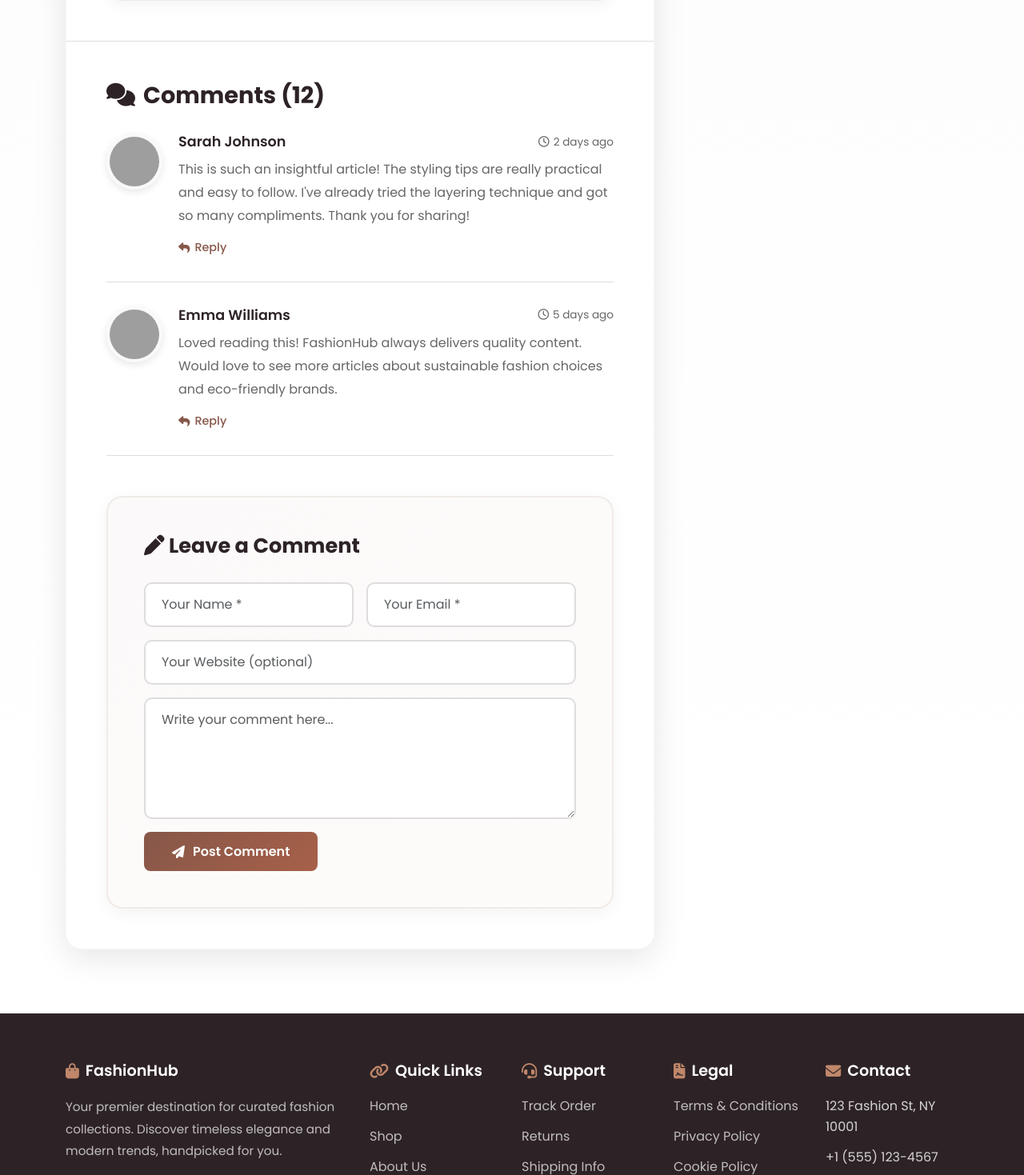
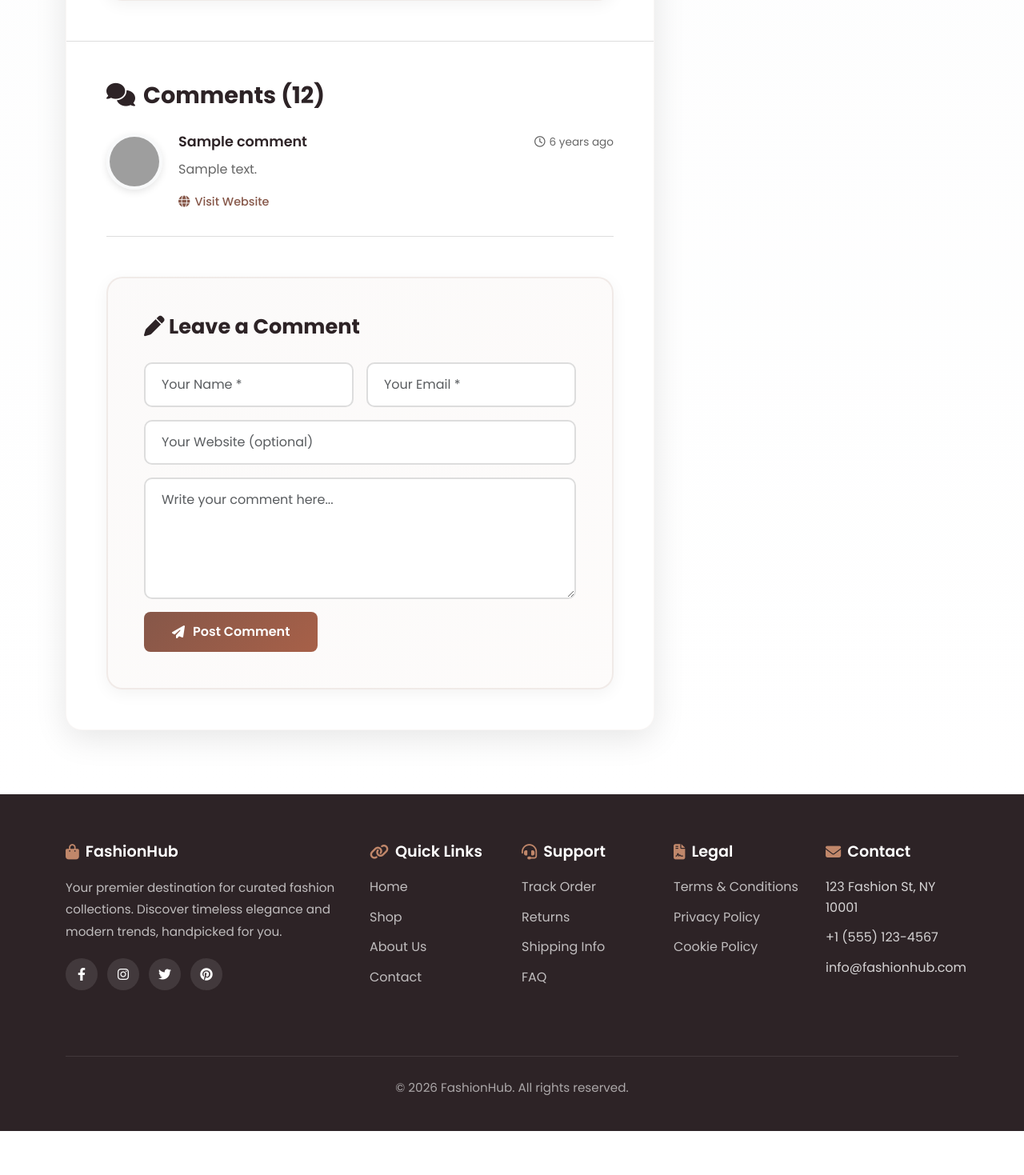
Before and after one commit to asalamin787/fashion_hub, a Laravel app: page /blog-details in a window 1280 px wide. Shown: the part 3644-5113 px from the top of the page at 80% size. After the commit the page ends 5058 px from the top, so only its background shows below. Run offline with Laravel 12, Linux system fonts and the light colour scheme; data comes from the database, SQL or seed files in the repository; tables that the repository leaves empty hold one stand-in row (values such as "Sample post"); grey boxes are pictures that could not be loaded.

Commit message:
Comment done

```diff
--- a/app/Http/Controllers/PageController.php
+++ b/app/Http/Controllers/PageController.php
@@ -2,6 +2,7 @@
 
 namespace App\Http\Controllers;
 
+use App\Http\Requests\StoreBlogCommentRequest;
 use App\Models\AboutPage;
 use App\Models\BlogPost;
 use App\Models\InstagramFeed;
@@ -395,7 +396,15 @@ class PageController extends Controller
             ->values()
             ->take(20);
 
+        $comments = collect();
+
         if ($blogPost instanceof BlogPost) {
+            $blogPost->load([
+                'approvedComments' => fn ($query) => $query->latest()->limit(20),
+            ]);
+
+            $comments = $blogPost->approvedComments;
+
             $relatedPosts = BlogPost::query()
                 ->published()
                 ->whereKeyNot($blogPost->getKey())
@@ -431,11 +440,26 @@ class PageController extends Controller
 
         return view('pages.blog_details', [
             'blogPost' => $blogPost,
+            'comments' => $comments,
             'relatedPosts' => $relatedPosts,
             'recentPosts' => $recentPosts,
             'categoryCounts' => $categoryCounts,
             'popularTags' => $popularTags,
         ]);
+    }
+
+    public function storeBlogComment(StoreBlogCommentRequest $request, BlogPost $blogPost)
+    {
+        $blogPost->comments()->create([
+            ...$request->validated(),
+            'is_approved' => true,
+        ]);
+
+        $blogPost->increment('comments_count');
+
+        return redirect()
+            ->route('blog.details', ['blogPost' => $blogPost->slug])
+            ->with('commentSubmitted', 'Your comment has been posted successfully.');
     }
 
     public function contact()
--- /dev/null
+++ b/app/Models/BlogComment.php
@@ -0,0 +1,47 @@
+<?php
+
+namespace App\Models;
+
+use Database\Factories\BlogCommentFactory;
+use Illuminate\Database\Eloquent\Builder;
+use Illuminate\Database\Eloquent\Factories\HasFactory;
+use Illuminate\Database\Eloquent\Relations\BelongsTo;
+use Illuminate\Database\Eloquent\Model;
+
+class BlogComment extends Model
+{
+    /** @use HasFactory<BlogCommentFactory> */
+    use HasFactory;
+
+    /**
+     * @var list<string>
+     */
+    protected $fillable = [
+        'blog_post_id',
+        'name',
+        'email',
+        'website',
+        'content',
+        'is_approved',
+    ];
+
+    /**
+     * @return array<string, string>
+     */
+    protected function casts(): array
+    {
+        return [
+            'is_approved' => 'boolean',
+        ];
+    }
+
+    public function blogPost(): BelongsTo
+    {
+        return $this->belongsTo(BlogPost::class);
+    }
+
+    public function scopeApproved(Builder $query): Builder
+    {
+        return $query->where('is_approved', true);
+    }
+}
--- a/app/Models/BlogPost.php
+++ b/app/Models/BlogPost.php
@@ -6,6 +6,7 @@ use Database\Factories\BlogPostFactory;
 use Illuminate\Database\Eloquent\Builder;
 use Illuminate\Database\Eloquent\Factories\HasFactory;
 use Illuminate\Database\Eloquent\Model;
+use Illuminate\Database\Eloquent\Relations\HasMany;
 
 class BlogPost extends Model
 {
@@ -54,6 +55,16 @@ class BlogPost extends Model
             });
     }
 
+    public function comments(): HasMany
+    {
+        return $this->hasMany(BlogComment::class);
+    }
+
+    public function approvedComments(): HasMany
+    {
+        return $this->comments()->approved();
+    }
+
     public function getFeaturedImageUrlAttribute(): string
     {
         $image = (string) ($this->featured_image ?? '');
--- a/resources/views/pages/blog_details.blade.php
+++ b/resources/views/pages/blog_details.blade.php
@@ -141,58 +141,87 @@
                             </div>
                         </div>
 
-                        <div class="comments-section">
+                        <div class="comments-section" id="comments">
                             <h3><i class="fas fa-comments"></i> Comments ({{ (int) ($blogPost->comments_count ?? 0) }})</h3>
 
+                            @if (session('commentSubmitted'))
+                                <div class="alert alert-success mb-4">{{ session('commentSubmitted') }}</div>
+                            @endif
+
+                            @forelse ($comments as $comment)
                                 <div class="comment">
                                     <div class="comment-avatar">
-                                    <img src="https://ui-avatars.com/api/?name=Sarah+Johnson&background=C0876A&color=fff&size=70" alt="Sarah Johnson">
+                                        <img src="https://ui-avatars.com/api/?name={{ urlencode($comment->name) }}&background=865749&color=fff&size=70" alt="{{ $comment->name }}">
                                     </div>
                                     <div class="comment-content">
                                         <div class="comment-header">
-                                        <h5>Sarah Johnson</h5>
-                                        <span class="comment-date"><i class="far fa-clock"></i> 2 days ago</span>
+                                            <h5>{{ $comment->name }}</h5>
+                                            <span class="comment-date"><i class="far fa-clock"></i> {{ $comment->created_at?->diffForHumans() }}</span>
                                         </div>
-                                    <p>This is such an insightful article! The styling tips are really practical and easy to follow. I've already tried the layering technique and got so many compliments. Thank you for sharing!</p>
-                                    <a href="#" class="reply-btn"><i class="fas fa-reply"></i> Reply</a>
+                                        <p>{{ $comment->content }}</p>
+                                        @if ($comment->website)
+                                            <a href="{{ $comment->website }}" target="_blank" rel="noopener noreferrer" class="reply-btn"><i class="fas fa-globe"></i> Visit Website</a>
+                                        @endif
                                     </div>
                                 </div>
-
+                            @empty
                                 <div class="comment">
                                     <div class="comment-avatar">
-                                    <img src="https://ui-avatars.com/api/?name=Emma+Williams&background=A76048&color=fff&size=70" alt="Emma Williams">
+                                        <img src="https://ui-avatars.com/api/?name=FashionHub+Reader&background=C0876A&color=fff&size=70" alt="FashionHub Reader">
                                     </div>
                                     <div class="comment-content">
                                         <div class="comment-header">
-                                        <h5>Emma Williams</h5>
-                                        <span class="comment-date"><i class="far fa-clock"></i> 5 days ago</span>
+                                            <h5>No comments yet</h5>
+                                            <span class="comment-date"><i class="far fa-comment"></i> Be the first to join the conversation</span>
                                         </div>
-                                    <p>Loved reading this! FashionHub always delivers quality content. Would love to see more articles about sustainable fashion choices and eco-friendly brands.</p>
-                                    <a href="#" class="reply-btn"><i class="fas fa-reply"></i> Reply</a>
+                                        <p>Share your thoughts, styling ideas, or feedback about this article using the form below.</p>
                                     </div>
                                 </div>
+                            @endforelse
 
                             <div class="comment-form">
                                 <h4><i class="fas fa-pen"></i> Leave a Comment</h4>
+                                @if ($blogPost instanceof \App\Models\BlogPost)
+                                    <form action="{{ route('blog.comments.store', ['blogPost' => $blogPost->slug]) }}" method="POST">
+                                        @csrf
+                                @else
                                     <form>
+                                @endif
                                     <div class="row g-3">
                                         <div class="col-md-6">
-                                            <input type="text" class="form-control" placeholder="Your Name *" required>
+                                            <input type="text" class="form-control @error('name') is-invalid @enderror" name="name" placeholder="Your Name *" value="{{ old('name') }}" {{ $blogPost instanceof \App\Models\BlogPost ? 'required' : 'disabled' }}>
+                                            @error('name')
+                                                <div class="invalid-feedback">{{ $message }}</div>
+                                            @enderror
                                         </div>
                                         <div class="col-md-6">
-                                            <input type="email" class="form-control" placeholder="Your Email *" required>
+                                            <input type="email" class="form-control @error('email') is-invalid @enderror" name="email" placeholder="Your Email *" value="{{ old('email') }}" {{ $blogPost instanceof \App\Models\BlogPost ? 'required' : 'disabled' }}>
+                                            @error('email')
+                                                <div class="invalid-feedback">{{ $message }}</div>
+                                            @enderror
                                         </div>
                                         <div class="col-12">
-                                            <input type="url" class="form-control" placeholder="Your Website (optional)">
+                                            <input type="url" class="form-control @error('website') is-invalid @enderror" name="website" placeholder="Your Website (optional)" value="{{ old('website') }}" {{ $blogPost instanceof \App\Models\BlogPost ? '' : 'disabled' }}>
+                                            @error('website')
+                                                <div class="invalid-feedback">{{ $message }}</div>
+                                            @enderror
                                         </div>
                                         <div class="col-12">
-                                            <textarea class="form-control" rows="5" placeholder="Write your comment here..."></textarea>
+                                            <textarea class="form-control @error('content') is-invalid @enderror" name="content" rows="5" placeholder="Write your comment here..." {{ $blogPost instanceof \App\Models\BlogPost ? 'required' : 'disabled' }}>{{ old('content') }}</textarea>
+                                            @error('content')
+                                                <div class="invalid-feedback">{{ $message }}</div>
+                                            @enderror
                                         </div>
                                         <div class="col-12">
-                                            <button type="submit" class="btn-submit">
+                                            <button type="submit" class="btn-submit" {{ $blogPost instanceof \App\Models\BlogPost ? '' : 'disabled' }}>
                                                 <i class="fas fa-paper-plane"></i> Post Comment
                                             </button>
                                         </div>
+                                        @unless ($blogPost instanceof \App\Models\BlogPost)
+                                            <div class="col-12">
+                                                <p class="mb-0 text-muted">Publish a real blog post first to enable comment submissions.</p>
+                                            </div>
+                                        @endunless
                                     </div>
                                 </form>
                             </div>
--- a/routes/web.php
+++ b/routes/web.php
@@ -14,6 +14,9 @@ Route::get('/checkout', [PageController::class, 'checkout'])->name('checkout');
 Route::get('/about', [PageController::class, 'about'])->name('about');
 Route::get('/blog', [PageController::class, 'blog'])->name('blog');
 Route::get('/blog-details/{blogPost:slug?}', [PageController::class, 'blogDetails'])->name('blog.details');
+Route::post('/blog-details/{blogPost:slug}/comments', [PageController::class, 'storeBlogComment'])
+	->middleware('throttle:10,1')
+	->name('blog.comments.store');
 Route::get('/contact', [PageController::class, 'contact'])->name('contact');
 Route::get('/privacy-policy', [PageController::class, 'privacyPolicy'])->name('privacy.policy');
 Route::get('/terms-of-condition', [PageController::class, 'termsOfCondition'])->name('terms.of.condition');
```
Also changed, not shown: app/Http/Requests/StoreBlogCommentRequest.php (added, +42 -0 lines), database/factories/BlogCommentFactory.php (added, +30 -0 lines), tests/Feature/BlogCommentSubmissionTest.php (added, +57 -0 lines), database/migrations/2026_04_25_151617_create_blog_comments_table.php (added). Lines whose indentation alone changed are shown as unchanged.
